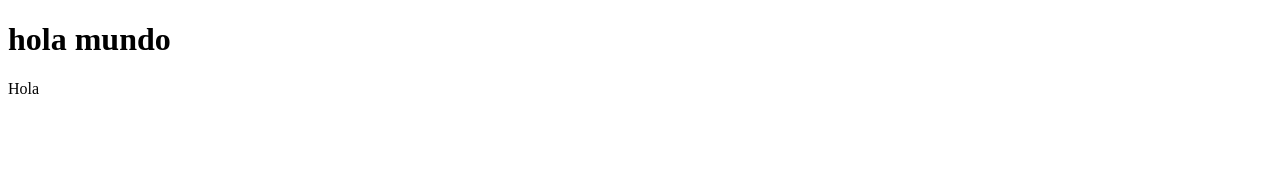
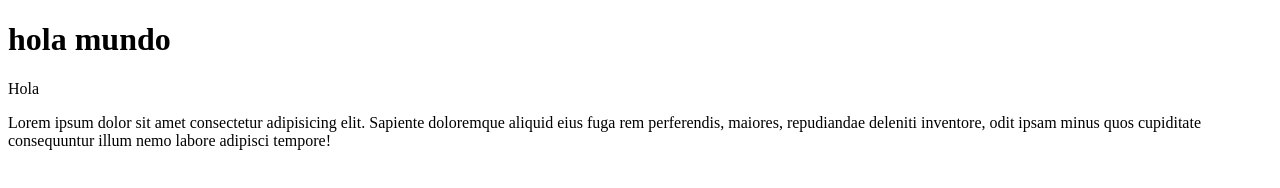
Before and after one commit to David16021/hola, a plain HTML site: page index.html in a window 1280 px wide. Drawn offline with Linux system fonts and the light colour scheme.

Commit message:
Hola funciono

```diff
--- a/index.html
+++ b/index.html
@@ -6,10 +6,11 @@
     <meta name="viewport" content="width=device-width, initial-scale=1.0">
     <title>Hola mundo</title>
 
+
 </head>
 <body>
     <h1>hola mundo</h1>
 <p>Hola</p>
-
+<p>Lorem ipsum dolor sit amet consectetur adipisicing elit. Sapiente doloremque aliquid eius fuga rem perferendis, maiores, repudiandae deleniti inventore, odit ipsam minus quos cupiditate consequuntur illum nemo labore adipisci tempore!</p>
 </body>
 </html>
```
